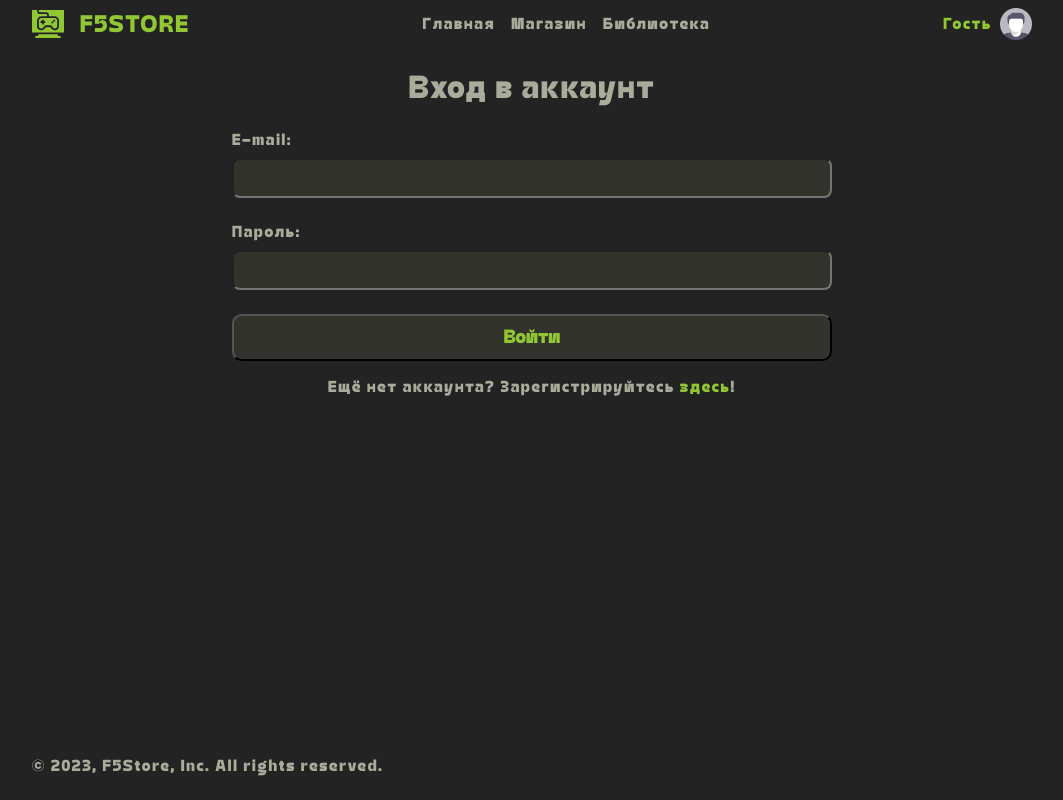
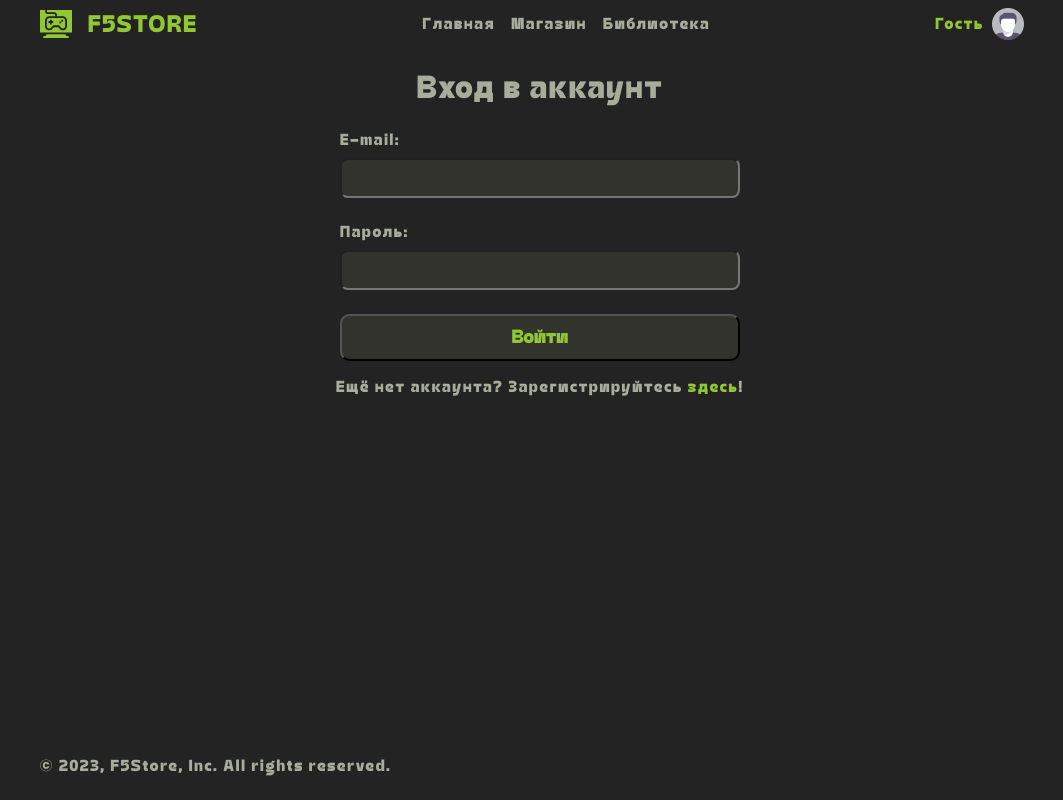
Before and after one commit to Fy5tew/course-project-2-1, a React (Create React App) app in the folder website/: page /signin in a window 1280 px wide. Shown: the whole page, without its empty margins (108-1171 px from the left). Built offline with nearby package versions, Linux system fonts and the light colour scheme.

Commit message:
Styles improvement

```diff
--- a/website/src/components/Header/Header.module.scss
+++ b/website/src/components/Header/Header.module.scss
@@ -5,7 +5,7 @@
     align-items: center;
     gap: 3em;
 
-    padding: 0.5em 0;
+    padding: 0.5em 1em 0.5em 0;
 
     background-color: var(--color-bg);
 }
--- a/website/src/components/PageLayout/PageLayout.module.scss
+++ b/website/src/components/PageLayout/PageLayout.module.scss
@@ -8,7 +8,7 @@
     height: 100dvh;
 
     margin: auto;
-    padding: 0 1em;
+    padding: 0 0 0 1em;
 
     .PageContainer {
         display: flex;
--- a/website/src/index.scss
+++ b/website/src/index.scss
@@ -38,7 +38,7 @@ html, body {
 }
 
 ::-webkit-scrollbar {
-    width: 20px;
+    width: 1em;
 }
 
 ::-webkit-scrollbar-track {
--- a/website/src/pages/SignInPage/SignInPage.module.scss
+++ b/website/src/pages/SignInPage/SignInPage.module.scss
@@ -3,7 +3,7 @@
 }
 
 .FormWrapper {
-    max-width: 600px;
+    max-width: 400px;
     margin: auto;
 }
 
--- a/website/src/pages/SignUpPage/SignUpPage.module.scss
+++ b/website/src/pages/SignUpPage/SignUpPage.module.scss
@@ -3,7 +3,7 @@
 }
 
 .FormWrapper {
-    max-width: 600px;
+    max-width: 400px;
     margin: auto;
 }
 
```
